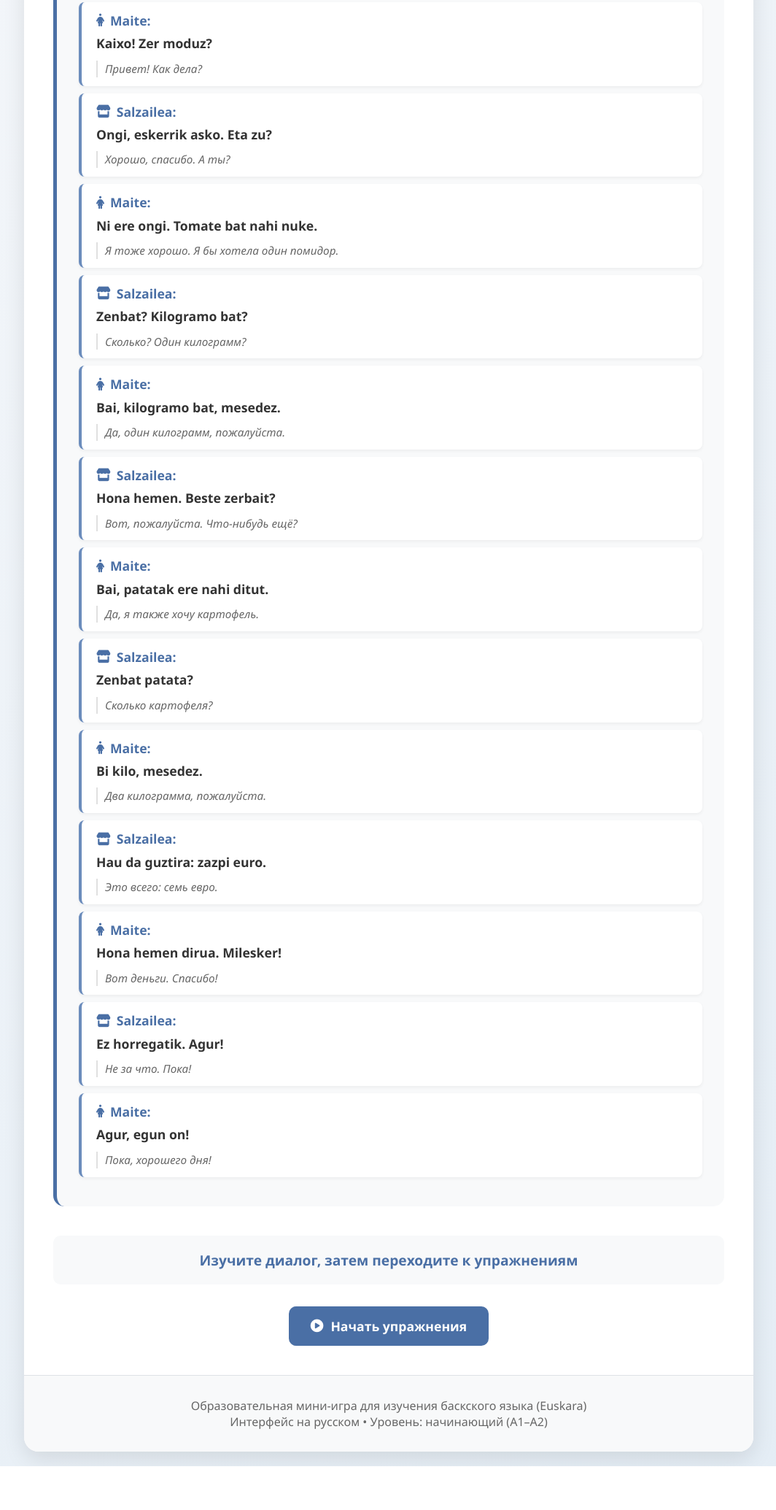
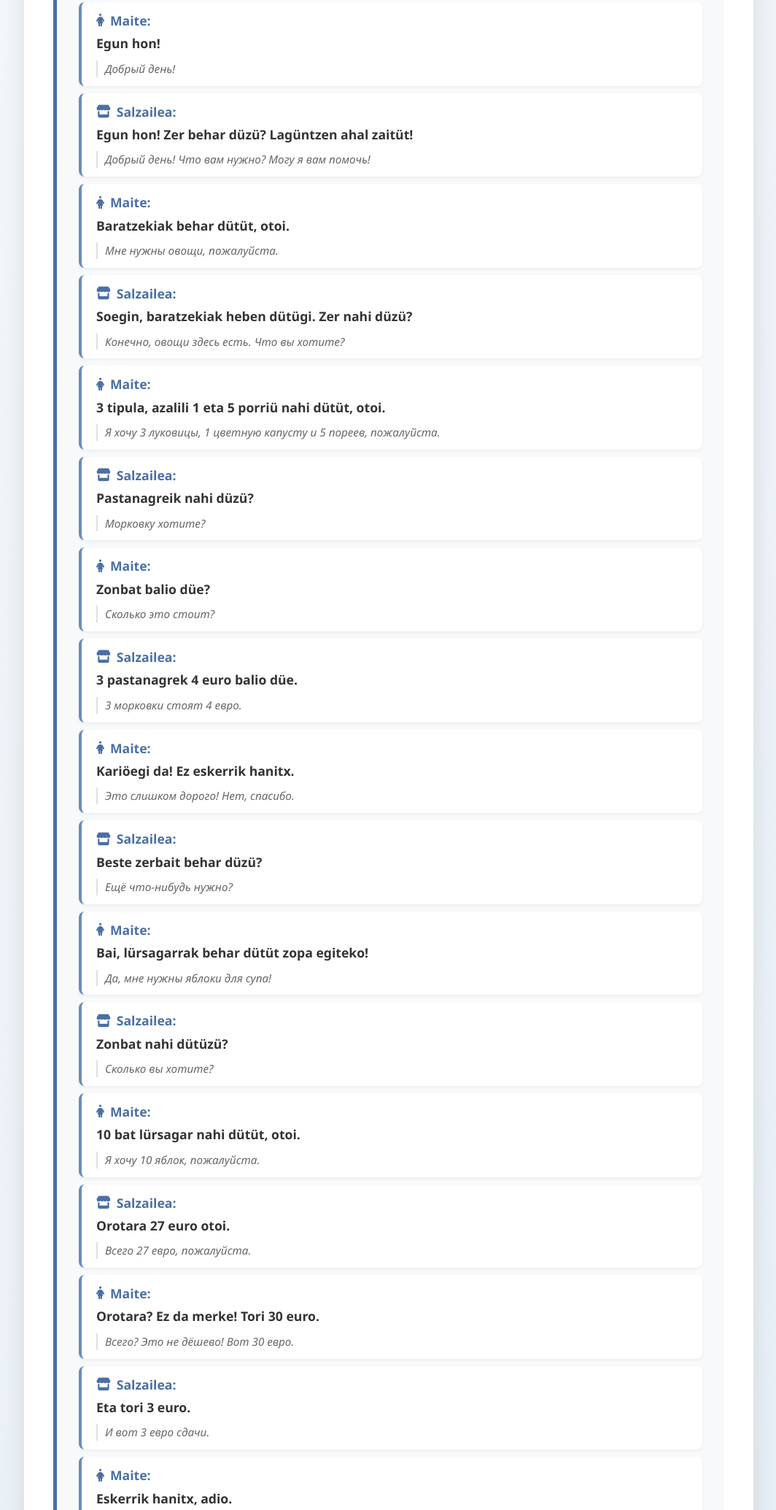
Before and after one commit to MariiaFi/lingogames-basque, a plain HTML site: page index.html in a window 1280 px wide. Shown: the part 524-2593 px from the top of the page at 73% size, without its empty margins (107-1171 px from the left). Before the commit the page ends 2533 px from the top, so only its background shows below. Drawn offline with Linux system fonts and the light colour scheme.

Commit message:
Update index.html

```diff
--- a/index.html
+++ b/index.html
@@ -837,72 +837,97 @@
     </div>
 
     <script>
-        // Basque dialogue data with Russian translations
+        // Basque dialogue data with Russian translations - CORRECTED VERSION
         const dialogue = [
             {
                 speaker: "Maite",
-                text: "Kaixo! Zer moduz?",
-                translation: "Привет! Как дела?"
+                text: "Egun hon!",
+                translation: "Добрый день!"
             },
             {
                 speaker: "Salzailea",
-                text: "Ongi, eskerrik asko. Eta zu?",
-                translation: "Хорошо, спасибо. А ты?"
+                text: "Egun hon! Zer behar düzü? Lagüntzen ahal zaitüt!",
+                translation: "Добрый день! Что вам нужно? Могу я вам помочь!"
             },
             {
                 speaker: "Maite",
-                text: "Ni ere ongi. Tomate bat nahi nuke.",
-                translation: "Я тоже хорошо. Я бы хотела один помидор."
+                text: "Baratzekiak behar dütüt, otoi.",
+                translation: "Мне нужны овощи, пожалуйста."
             },
             {
                 speaker: "Salzailea",
-                text: "Zenbat? Kilogramo bat?",
-                translation: "Сколько? Один килограмм?"
+                text: "Soegin, baratzekiak heben dütügi. Zer nahi düzü?",
+                translation: "Конечно, овощи здесь есть. Что вы хотите?"
             },
             {
                 speaker: "Maite",
-                text: "Bai, kilogramo bat, mesedez.",
-                translation: "Да, один килограмм, пожалуйста."
+                text: "3 tipula, azalili 1 eta 5 porriü nahi dütüt, otoi.",
+                translation: "Я хочу 3 луковицы, 1 цветную капусту и 5 пореев, пожалуйста."
             },
             {
                 speaker: "Salzailea",
-                text: "Hona hemen. Beste zerbait?",
-                translation: "Вот, пожалуйста. Что-нибудь ещё?"
+                text: "Pastanagreik nahi düzü?",
+                translation: "Морковку хотите?"
             },
             {
                 speaker: "Maite",
-                text: "Bai, patatak ere nahi ditut.",
-                translation: "Да, я также хочу картофель."
+                text: "Zonbat balio düe?",
+                translation: "Сколько это стоит?"
             },
             {
                 speaker: "Salzailea",
-                text: "Zenbat patata?",
-                translation: "Сколько картофеля?"
+                text: "3 pastanagrek 4 euro balio düe.",
+                translation: "3 морковки стоят 4 евро."
             },
             {
                 speaker: "Maite",
-                text: "Bi kilo, mesedez.",
-                translation: "Два килограмма, пожалуйста."
+                text: "Kariöegi da! Ez eskerrik hanitx.",
+                translation: "Это слишком дорого! Нет, спасибо."
             },
             {
                 speaker: "Salzailea",
-                text: "Hau da guztira: zazpi euro.",
-                translation: "Это всего: семь евро."
+                text: "Beste zerbait behar düzü?",
+                translation: "Ещё что-нибудь нужно?"
             },
             {
                 speaker: "Maite",
-                text: "Hona hemen dirua. Milesker!",
-                translation: "Вот деньги. Спасибо!"
+                text: "Bai, lürsagarrak behar dütüt zopa egiteko!",
+                translation: "Да, мне нужны яблоки для супа!"
             },
             {
                 speaker: "Salzailea",
-                text: "Ez horregatik. Agur!",
-                translation: "Не за что. Пока!"
+                text: "Zonbat nahi dütüzü?",
+                translation: "Сколько вы хотите?"
             },
             {
                 speaker: "Maite",
-                text: "Agur, egun on!",
-                translation: "Пока, хорошего дня!"
+                text: "10 bat lürsagar nahi dütüt, otoi.",
+                translation: "Я хочу 10 яблок, пожалуйста."
+            },
+            {
+                speaker: "Salzailea",
+                text: "Orotara 27 euro otoi.",
+                translation: "Всего 27 евро, пожалуйста."
+            },
+            {
+                speaker: "Maite",
+                text: "Orotara? Ez da merke! Tori 30 euro.",
+                translation: "Всего? Это не дёшево! Вот 30 евро."
+            },
+            {
+                speaker: "Salzailea",
+                text: "Eta tori 3 euro.",
+                translation: "И вот 3 евро сдачи."
+            },
+            {
+                speaker: "Maite",
+                text: "Eskerrik hanitx, adio.",
+                translation: "Большое спасибо, до свидания."
+            },
+            {
+                speaker: "Salzailea",
+                text: "Izan ontsa, adio.",
+                translation: "Будьте здоровы, до свидания."
             }
         ];
 
@@ -1234,7 +1259,7 @@
         // Show hint for sort game
         function showHint() {
             sortFeedback.style.display = 'block';
-            sortFeedback.textContent = 'Первая реплика: "Kaixo! Zer moduz?" говорит Maite. Последняя: "Agur, egun on!" говорит Maite.';
+            sortFeedback.textContent = 'Первая реплика: "Egun hon!" говорит Maite. Последняя: "Izan ontsa, adio." говорит продавец.';
             sortFeedback.className = 'feedback-message feedback-info';
 
             // Hide after 5 seconds
@@ -1410,67 +1435,73 @@
             gameState.currentGapQuestion = 0;
             gameState.gapScore = 0;
 
-            // Gap sentences with translations
+            // Gap sentences with translations - based on the CORRECTED dialogue
             const sentences = [
                 {
-                    text: "Kaixo! ___ moduz?",
-                    correct: "Zer",
-                    options: ["Zer", "Zenbat", "Non"],
-                    translation: "Привет! ___ дела?"
+                    text: "Egun ___!",
+                    correct: "hon",
+                    options: ["hon", "on", "ondo"],
+                    translation: "Добрый ___!"
                 },
                 {
-                    text: "Ongi, eskerrik asko. ___ zu?",
-                    correct: "Eta",
-                    options: ["Eta", "Baina", "Edo"],
-                    translation: "Хорошо, спасибо. ___ ты?"
+                    text: "Zer behar ___?",
+                    correct: "düzü",
+                    options: ["düzü", "dütüt", "düe"],
+                    translation: "Что вам ___?"
                 },
                 {
-                    text: "Tomate bat ___ nuke.",
-                    correct: "nahi",
-                    options: ["nahi", "eman", "ekarri"],
-                    translation: "Я бы ___ один помидор."
+                    text: "Baratzekiak behar ___, otoi.",
+                    correct: "dütüt",
+                    options: ["dütüt", "düzü", "düe"],
+                    translation: "Мне нужны овощи, ___."
                 },
                 {
-                    text: "Zenbat? Kilogramo ___?",
-                    correct: "bat",
-                    options: ["bat", "bi", "hiru"],
-                    translation: "Сколько? Один ___?"
+                    text: "3 tipula, azalili 1 ___ 5 porriü nahi dütüt, otoi.",
+                    correct: "eta",
+                    options: ["eta", "edo", "bai"],
+                    translation: "Я хочу 3 луковицы, 1 цветную капусту ___ 5 пореев, пожалуйста."
                 },
                 {
-                    text: "Bai, kilogramo bat, ___",
-                    correct: "mesedez",
-                    options: ["mesedez", "barkatu", "agur"],
-                    translation: "Да, один килограмм, ___"
+                    text: "___ balio düe?",
+                    correct: "Zonbat",
+                    options: ["Zonbat", "Zenbat", "Nonbat"],
+                    translation: "___ это стоит?"
                 },
                 {
-                    text: "Hona hemen. ___ zerbait?",
-                    correct: "Beste",
-                    options: ["Beste", "Zertarako", "Noiz"],
-                    translation: "Вот, пожалуйста. ___ что-нибудь?"
+                    text: "3 pastanagrek 4 euro ___ düe.",
+                    correct: "balio",
+                    options: ["balio", "balioz", "baliatu"],
+                    translation: "3 морковки ___ 4 евро."
                 },
                 {
-                    text: "Bai, patatak ___ nahi ditut.",
-                    correct: "ere",
-                    options: ["ere", "bakarrik", "oso"],
-                    translation: "Да, я ___ хочу картофель."
+                    text: "Kariöegi da! Ez eskerrik ___",
+                    correct: "hanitx",
+                    options: ["hanitx", "asko", "polita"],
+                    translation: "Это слишком дорого! Нет, спасибо ___"
                 },
                 {
-                    text: "Zenbat ___?",
-                    correct: "patata",
-                    options: ["patata", "tomate", "fruta"],
-                    translation: "Сколько ___?"
+                    text: "Beste zerbait ___ düzü?",
+                    correct: "behar",
+                    options: ["behar", "nahi", "izan"],
+                    translation: "Ещё что-нибудь ___ нужно?"
                 },
                 {
-                    text: "___ kilo, mesedez.",
-                    correct: "Bi",
-                    options: ["Bi", "Bat", "Lau"],
-                    translation: "___ килограмма, пожалуйста."
+                    text: "10 bat lürsagar nahi dütüt, ___.",
+                    correct: "otoi",
+                    options: ["otoi", "mesedez", "barkatu"],
+                    translation: "Я хочу 10 яблок, ___."
                 },
                 {
-                    text: "Hau da guztira: ___ euro.",
-                    correct: "zazpi",
-                    options: ["zazpi", "sei", "zortzi"],
-                    translation: "Это всего: ___ евро."
+                    text: "Orotara 27 euro ___.",
+                    correct: "otoi",
+                    options: ["otoi", "bai", "ez"],
+                    translation: "Всего 27 евро, ___."
+                },
+                {
+                    text: "Eskerrik hanitx, ___.",
+                    correct: "adio",
+                    options: ["adio", "agur", "kaixo"],
+                    translation: "Большое спасибо, ___."
                 }
             ];
 
```
